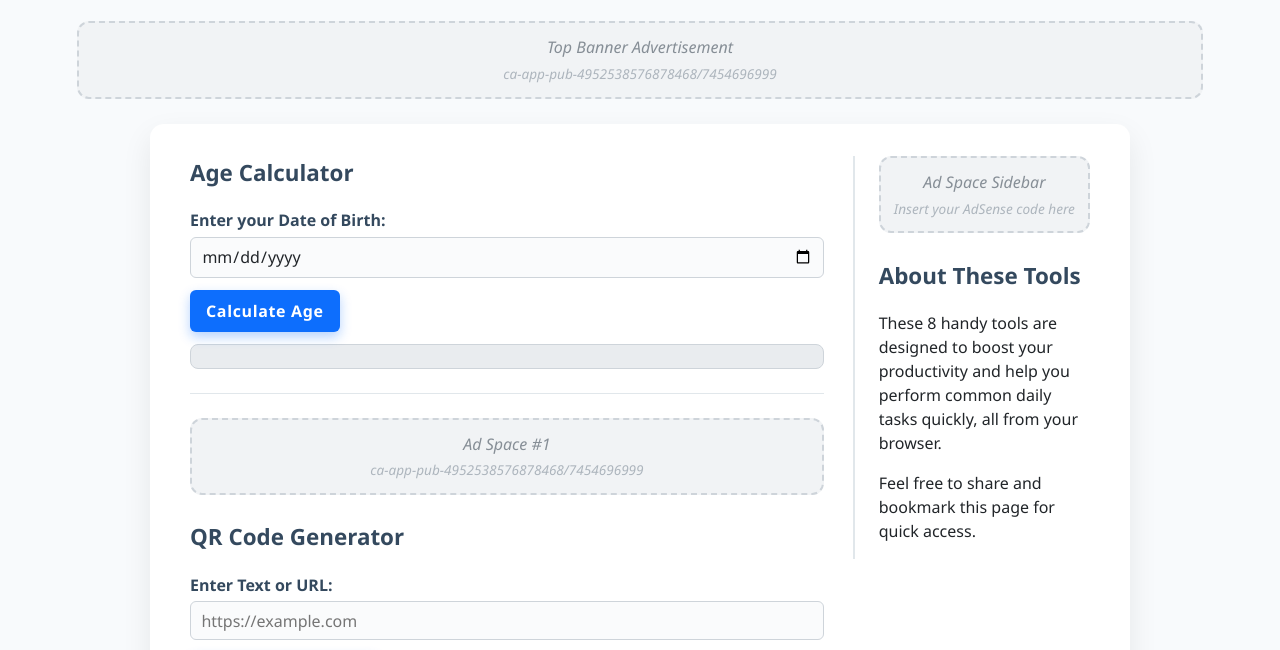
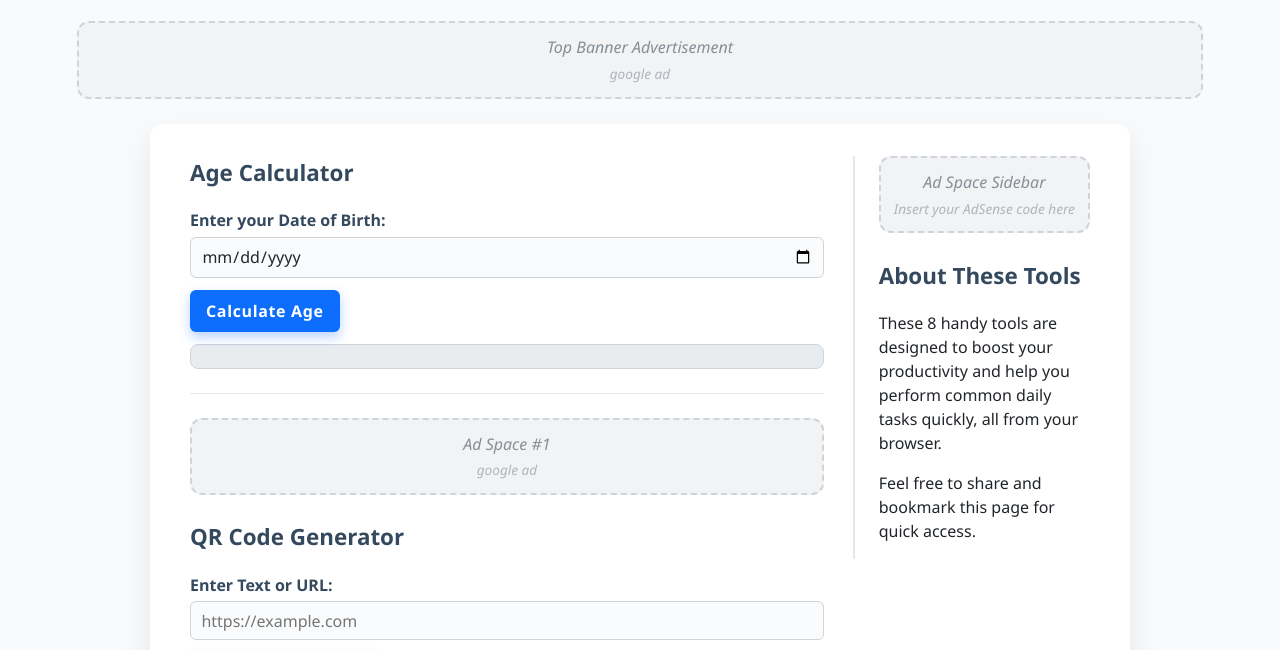
Before and after one commit to viratyadav182/Tools-set-, a plain HTML site: page index.html in a window 1280 px wide. Shown: the part 127-777 px from the top of the page. Drawn offline with Linux system fonts and the light colour scheme.

Commit message:
Update index.html

```diff
--- a/index.html
+++ b/index.html
@@ -229,7 +229,7 @@
       </script>
       -->
       Top Banner Advertisement<br />
-      <small>ca-app-pub-4952538576878468/7454696999</small>
+      <small>google ad </small>
     </div>
   </header>
 
@@ -249,7 +249,7 @@
       <div class="ad-space" aria-label="Advertisement after Age Calculator">
         <!-- Google AdSense code here -->
         Ad Space #1<br />
-        <small>ca-app-pub-4952538576878468/7454696999</small>
+        <small>google ad </small>
       </div>
 
       <!-- Tool 2: QR Code Generator -->
```
